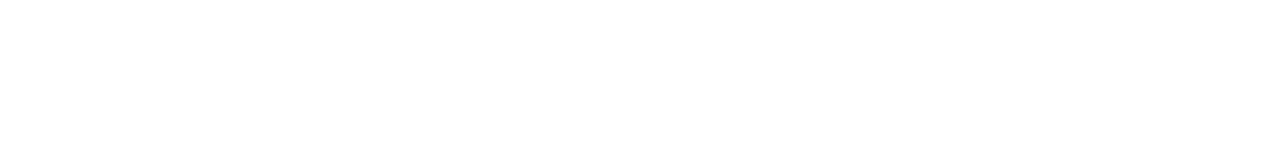
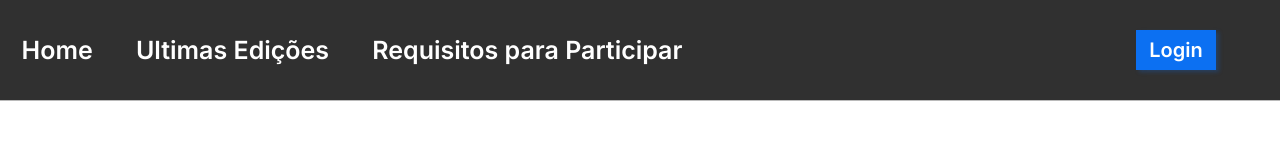
Before and after one commit to guilhermeolympium/bootcamp-dnc, a plain HTML site: page index.html in a window 1280 px wide. Drawn offline with Linux system fonts and the light colour scheme.

Commit message:
Criação do menu e primeiras estilizações da página

```diff
--- a/index.html
+++ b/index.html
@@ -4,8 +4,17 @@
     <meta charset="UTF-8">
     <meta name="viewport" content="width=device-width, initial-scale=1.0">
     <title>Bootcamp DNC</title>
+
+    <link rel="stylesheet" href="style.css">
 </head>
 <body>
-
+    <nav id="menu-principal">
+        <div id="menu">
+            <a href="#">Home</a>
+            <a href="#">Ultimas Edições</a>
+            <a href="#">Requisitos para Participar</a>
+        </div>
+        <button>Login</button>
+    </nav>
 </body>
 </html>
--- a/style.css
+++ b/style.css
@@ -0,0 +1,59 @@
+@import url('https://fonts.googleapis.com/css2?family=Inter:wght@400;600;700;800&display=swap');
+
+* {
+    margin: 0;
+    padding: 0;
+
+    font-family: 'Inter', sans-serif;
+}
+
+#menu-principal {
+    width: 100%;
+    height: 100px;
+
+    background-color: #303030;
+    font-size: 25px;
+    font-weight: 600;
+    color: #FFFFFF;
+
+    border-bottom: solid 1px #BABABA;
+}
+
+#menu-principal div a {
+    font-size: 25px;
+    font-weight: 600;
+    color: #FFFFFF;
+    text-decoration: none;
+}
+
+#menu-principal div a:hover {
+    color: #CCCCCC;
+}
+
+nav {
+    display: flex;
+    justify-content: space-between;
+    align-items: center;
+}
+
+#menu {
+    display: flex;
+    justify-content: space-around;
+    align-items: center;
+    width: 55%;
+}
+
+#menu-principal button {
+    background-color: #0C70F2;
+    margin-right: 5%;
+    border: 0;
+    height: 40px;
+    width: 80px;
+    cursor: pointer;
+
+    font-size: 20px;
+    font-weight: 600;
+    color: #FFFFFF;
+
+    box-shadow: 3px 2px 4px rgba(12, 112, 242, 0.25);
+}
```
